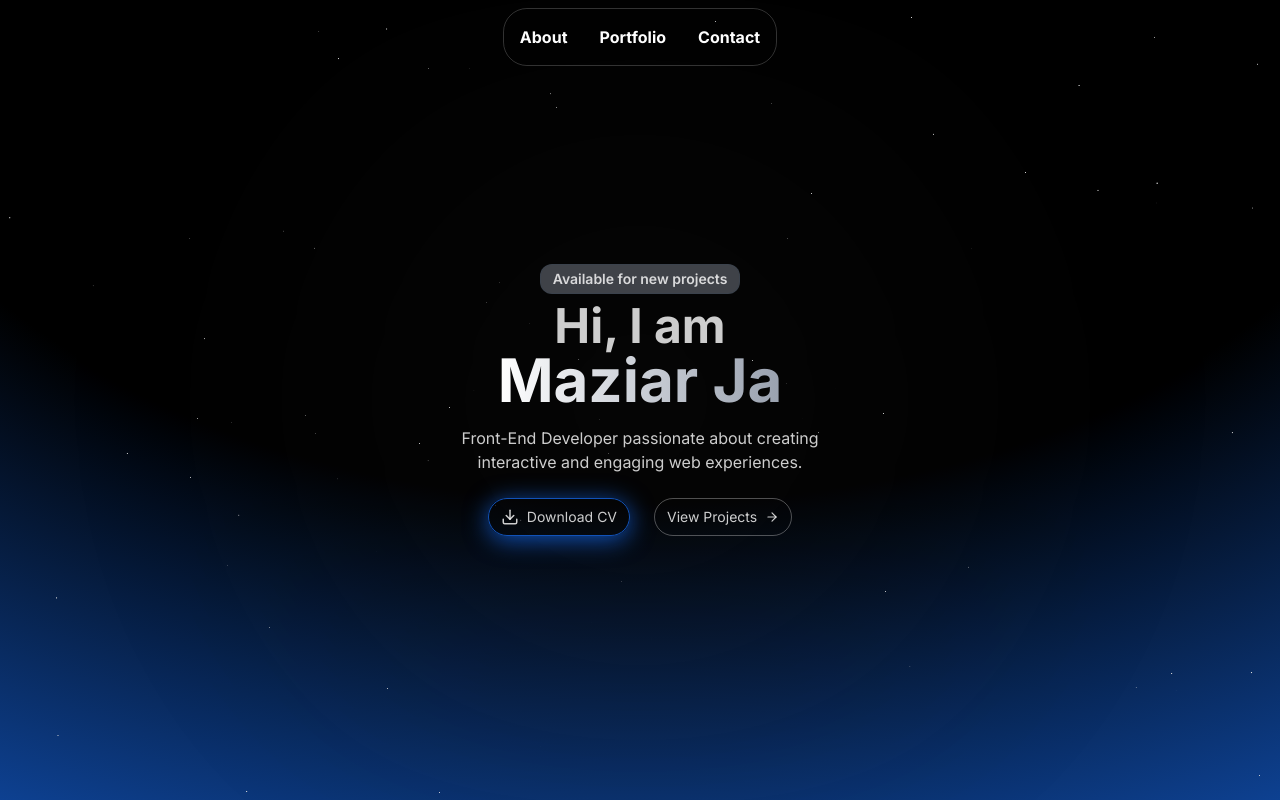
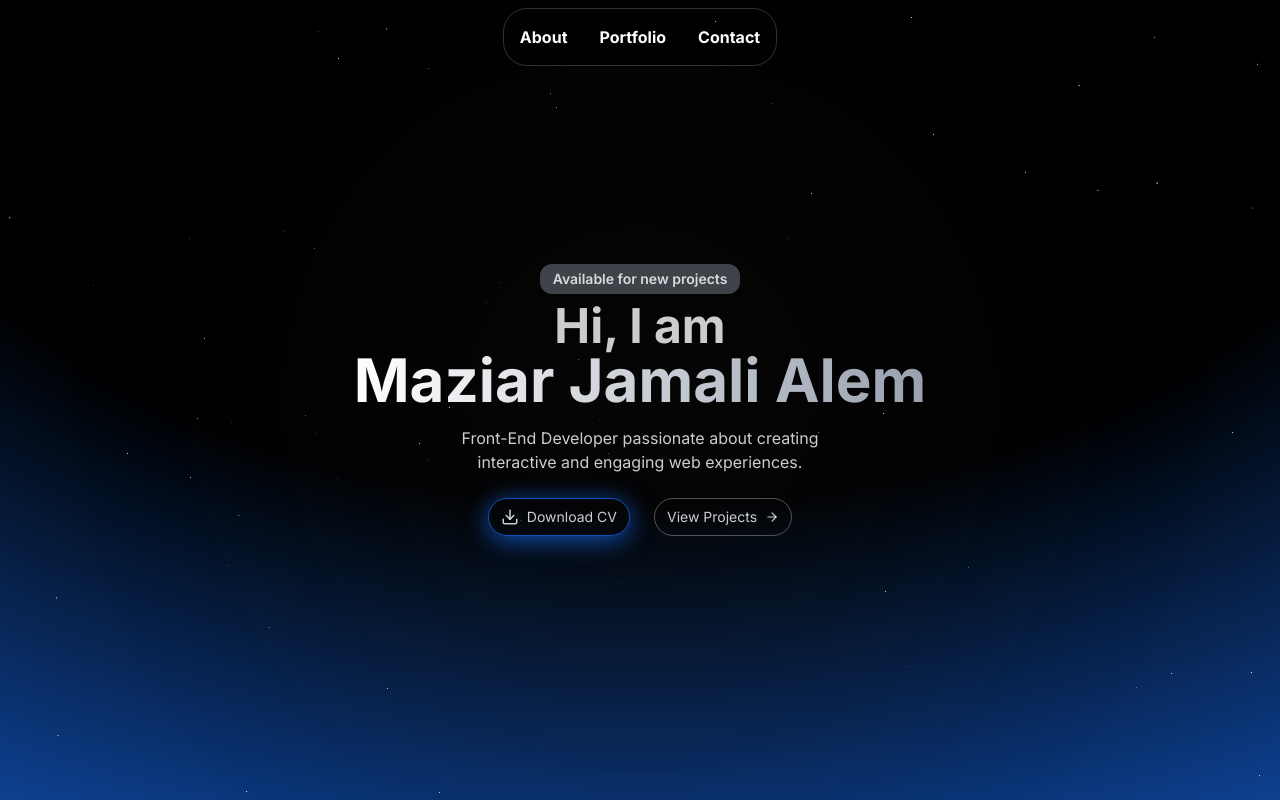
Before and after one commit to maziarja/Maziar-portfolio, a Next.js app: page / in a window 1280 px wide. Shown: the top 800 px of the page. Built offline with nearby package versions, Linux system fonts and the light colour scheme.

Commit message:
Updating name to fullname

```diff
--- a/app/_components/Hero.tsx
+++ b/app/_components/Hero.tsx
@@ -49,7 +49,7 @@ function Hero() {
           </p>
           <p className="text-4xl font-bold md:text-5xl">Hi, I am</p>
           <p className="bg-gradient-to-r from-white to-gray-400 bg-clip-text text-4xl font-bold text-transparent md:text-6xl">
-            Maziar Ja
+            Maziar Jamali Alem
           </p>
           <p className="mt-4 max-w-[400px] text-base">
             Front-End Developer passionate about creating interactive and
```
